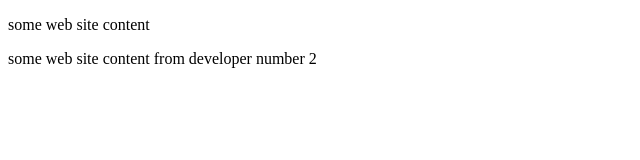
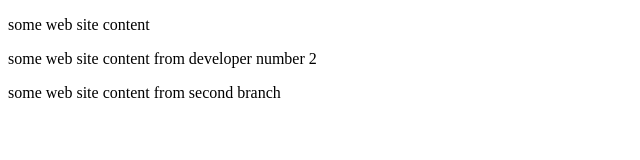
Before and after one commit to murtazi10/web-site, a plain HTML site: page index.html in a window 1280 px wide. Shown: the whole page, without its empty margins (0-640 px from the left). Drawn offline with Linux system fonts and the light colour scheme.

Commit message:
modify index html

```diff
--- a/index.html
+++ b/index.html
@@ -6,5 +6,6 @@
     <body>
         <p>some web site content</p>
         <p>some web site content from developer number 2</p>
+        <p>some web site content from second branch</p>
     </body>
 </html>
```
